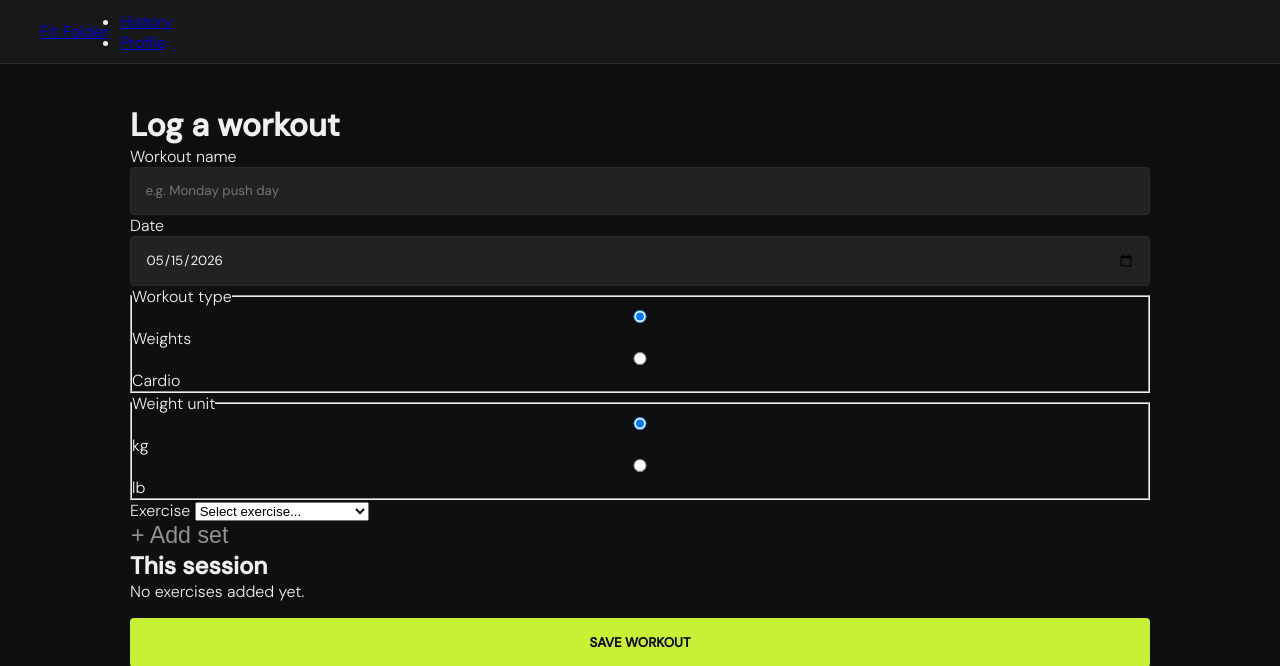
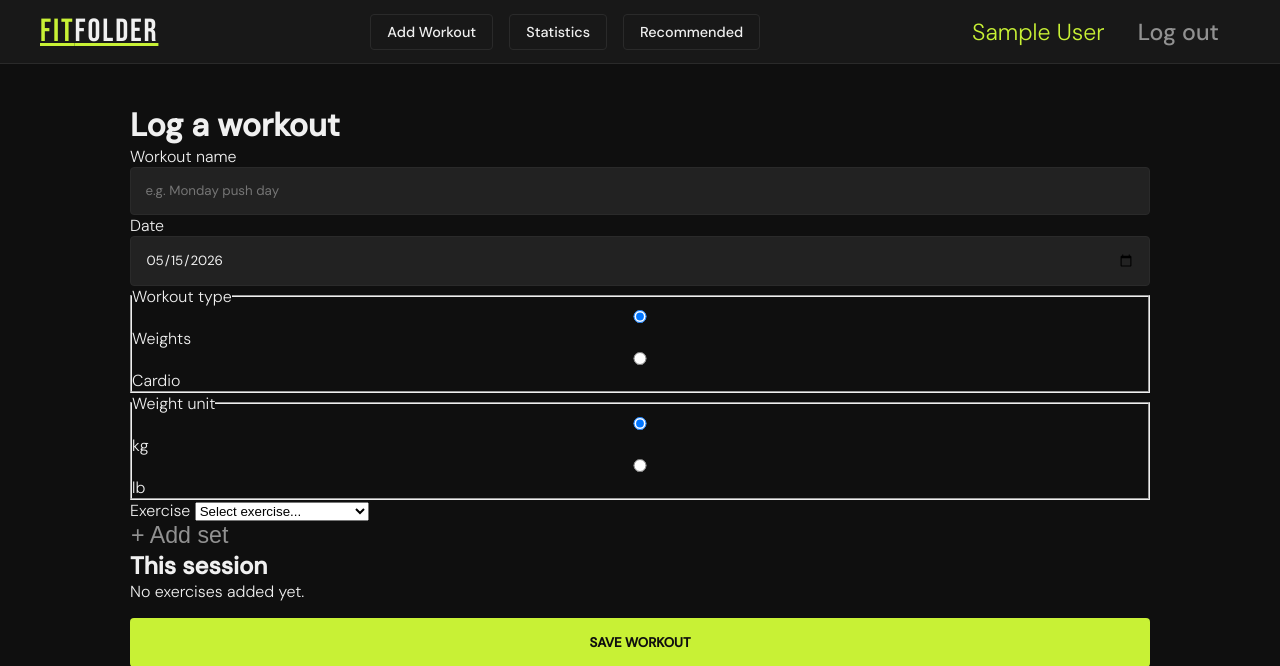
Before and after one commit to GoodGrayVie/Group-3-ACIT-2911---Agile-Development-Project, a Flask app: page /workouts/add in a window 1280 px wide. Shown: the top 666 px of the page. Run offline with Flask 3, Linux system fonts and the light colour scheme; the visitor is signed in with stand-in values (Sample User, id 1); data comes from the database, SQL or seed files in the repository.

Commit message:
added navbar to log and view details pages

```diff
--- a/agent_api/routes/workout_routes.py
+++ b/agent_api/routes/workout_routes.py
@@ -35,7 +35,7 @@ def log_workout():
     ]
 })
 
-        return render_template("log_workout.html", exercises_json=exercises_json)
+        return render_template("log_workout.html", exercises_json=exercises_json, username=session.get("username"))
 
 
     # -----------------------------
@@ -117,7 +117,7 @@ def view_workout(workout_id):
     if not session.get("username"):
         return redirect(url_for("auth.login"))
     workout = Workout.query.get_or_404(workout_id)
-    return render_template("workout_detail.html", workout=workout)
+    return render_template("workout_detail.html", workout=workout, username=session.get("username"))
 
 @workout_bp.route("/workouts/<int:workout_id>/delete", methods=["POST"])
 def delete_workout(workout_id):
--- a/templates/log_workout.html
+++ b/templates/log_workout.html
@@ -15,12 +15,34 @@
   </head>
   <body>
     <header>
+      <a href="{{ url_for('auth.dashboard') }}" class="logo"
+        >Fit<span>Folder</span></a
+      >
+
+      <div class="nav-center">
+        <a
+          href="{{ url_for('workout.log_workout') }}"
+          class="btn btn-outline btn-nav"
+          >Add Workout</a
+        >
+        <a
+          href="{{ url_for('workout.view_progress') }}"
+          class="btn btn-outline btn-nav"
+          >Statistics</a
+        >
+        <a href="#" class="btn btn-outline btn-nav">Recommended</a>
+      </div>
+
       <nav>
-        <a href="/">Fit Folder</a>
-        <ul>
-          <li><a href="/history">History</a></li>
-          <li><a href="/profile">Profile</a></li>
-        </ul>
+        {% if username %}
+        <span class="nav-username">{{ username }}</span>
+        <a href="{{ url_for('auth.logout') }}" class="btn btn-ghost">Log out</a>
+        {% else %}
+        <a href="{{ url_for('auth.login') }}" class="btn btn-outline">Login</a>
+        <a href="{{ url_for('auth.register') }}" class="btn btn-outline"
+          >Register</a
+        >
+        {% endif %}
       </nav>
     </header>
 
```
Also changed, not shown: templates/workout_detail.html (+26 -4 lines).
